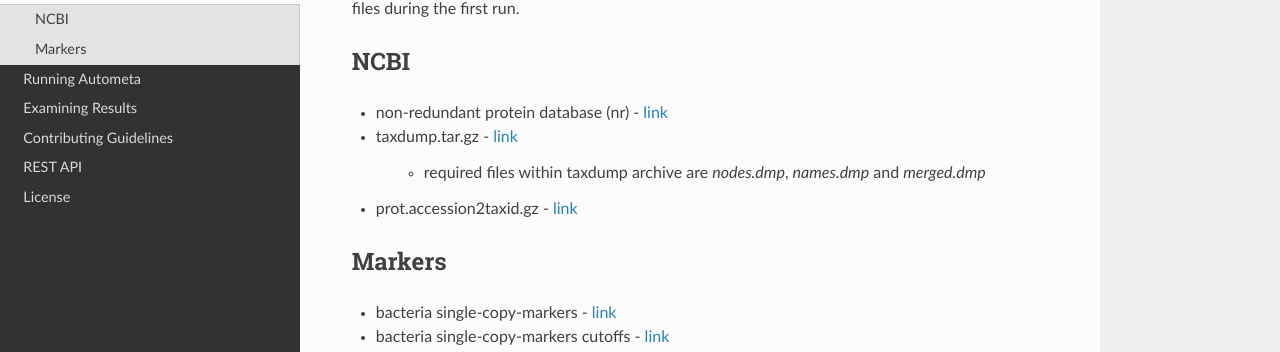
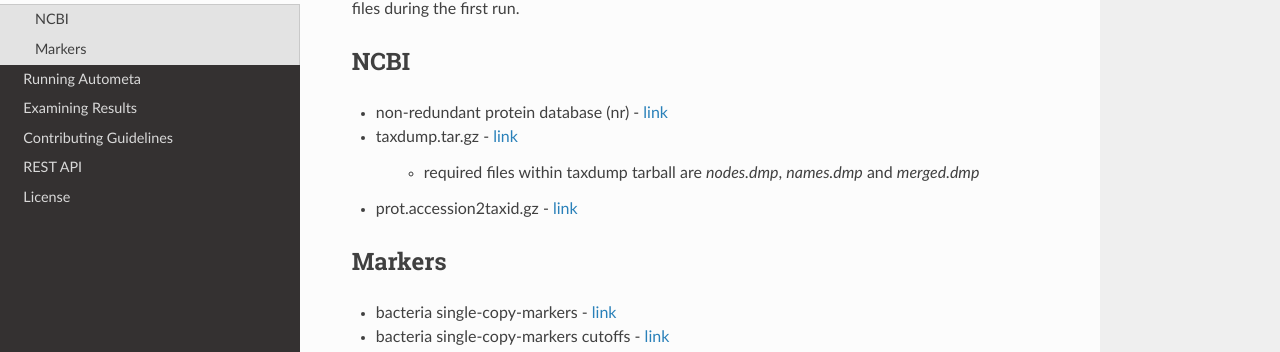
Before and after one commit to KwanLab/Autometa, a Sphinx documentation site: the page built from docs/source/databases.rst, in a window 1280 px wide. Shown: the part 187-539 px from the top of the page. Built offline with Sphinx 7.4.7 and the Read the Docs theme 2.0.0, drawn with Linux system fonts in a browser that asks for light colours; pages that are not in the unit, such as notebooks, are missing from menus.

Commit message:
replced taracrchieve with tarball

```diff
--- a/docs/source/databases.rst
+++ b/docs/source/databases.rst
@@ -12,7 +12,7 @@
 
 * taxdump.tar.gz - `link <ftp://ftp.ncbi.nlm.nih.gov/pub/taxonomy/taxdump.tar.gz>`__
 
-    - required files within taxdump archive are *nodes.dmp*, *names.dmp* and *merged.dmp*
+    - required files within taxdump tarball are *nodes.dmp*, *names.dmp* and *merged.dmp*
 * prot.accession2taxid.gz - `link <ftp://ftp.ncbi.nlm.nih.gov/pub/taxonomy/accession2taxid/prot.accession2taxid.gz>`__
 
 Markers
```
